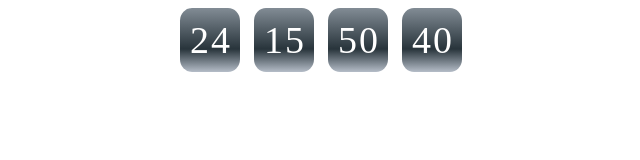
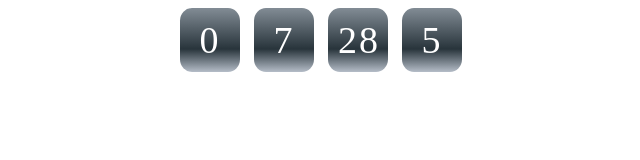
Before and after one commit to Vitaliy885/timer_check, a plain HTML site: page index.html in a window 1280 px wide. Shown: the whole page, without its empty margins (319-959 px from the left). Drawn offline with Linux system fonts and the light colour scheme.

Commit message:
sfmnskjfns

```diff
--- a/index.html
+++ b/index.html
@@ -46,7 +46,7 @@
 
 	<script>
 // Set the date we're counting down to
-var countDownDate = new Date("2019, 06, 30, 00:00:00").getTime();
+var countDownDate = new Date("Jun 5, 2019 15:37:25");
 
 // Update the count down every 1 second
 var x = setInterval(function() {
@@ -55,7 +55,7 @@ var x = setInterval(function() {
   var now = new Date().getTime();
 
   // Find the distance between now and the count down date
-  var distance = countDownDate - now;
+  var distance = Date.parse(countDownDate) - now;
 
   // Time calculations for days, hours, minutes and seconds
   var days = Math.floor(distance / (1000 * 60 * 60 * 24));
```
